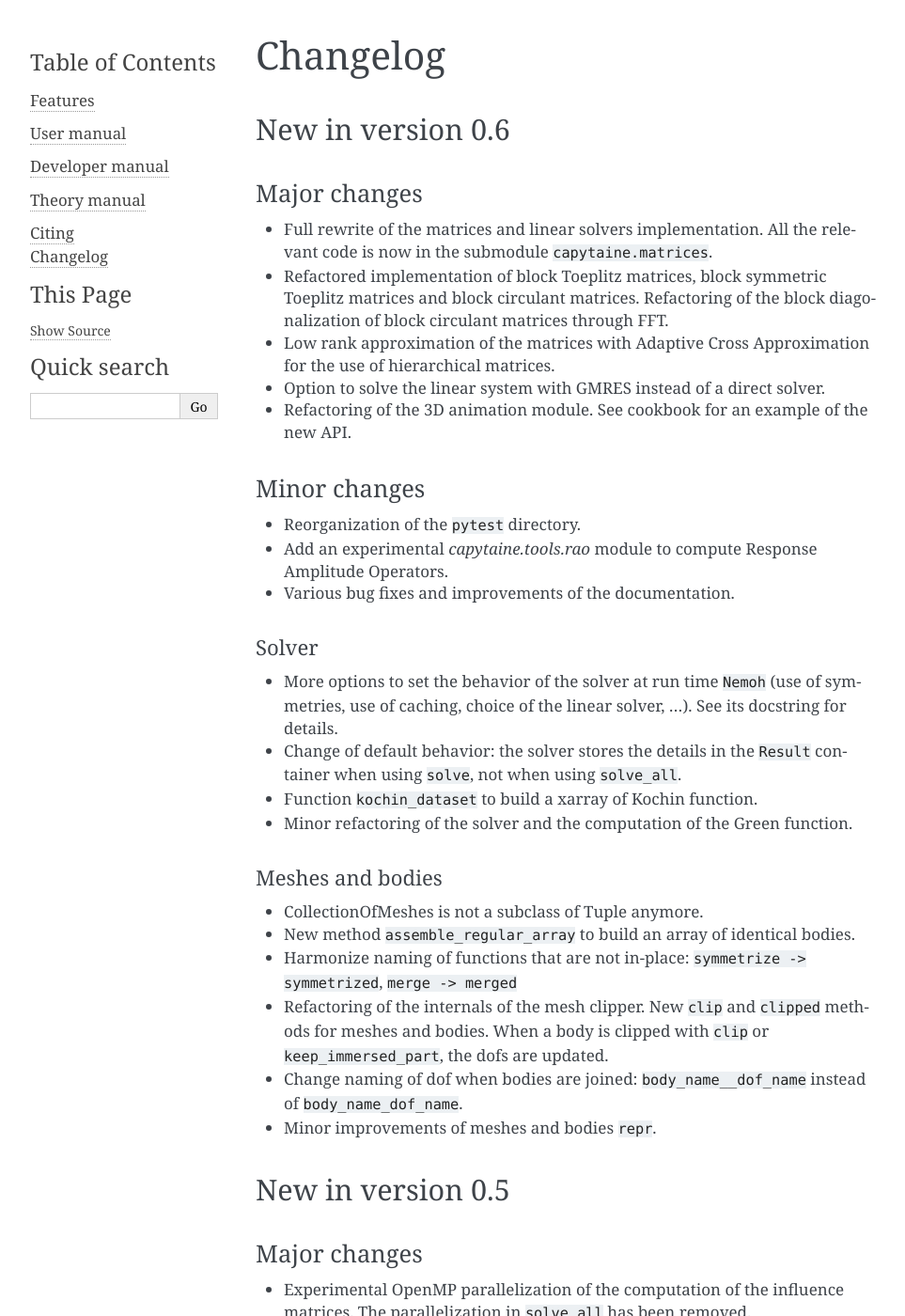
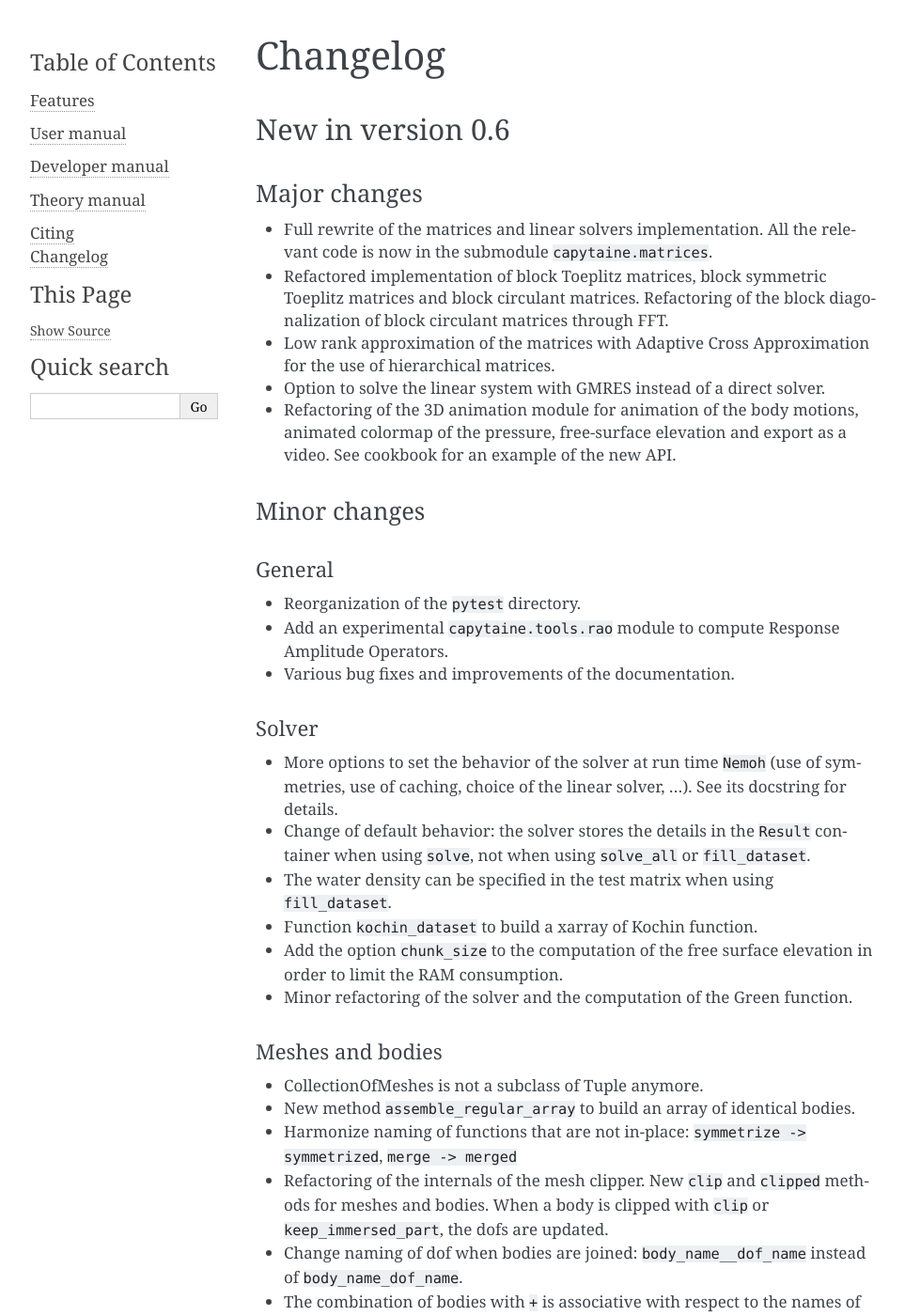
Before and after one commit to capytaine/capytaine, a Sphinx documentation site: the page built from docs/changelog.rst, in a window 1280 px wide and 1400 px high. Shown: the whole window at 94% size, without its empty margins (148-1111 px from the left). Built offline with Sphinx 7.4.7, drawn with Linux system fonts in a browser that asks for light colours; pages that are not in the unit, such as notebooks, are missing from menus; some of the changed text lies outside the part shown.

Commit message:
Update changelog.

```diff
--- a/docs/changelog.rst
+++ b/docs/changelog.rst
@@ -22,15 +22,19 @@ Major changes
 
 * Option to solve the linear system with GMRES instead of a direct solver.
 
-* Refactoring of the 3D animation module. See cookbook for an example of the new
-  API.
+* Refactoring of the 3D animation module for animation of the body motions,
+  animated colormap of the pressure, free-surface elevation and export as a
+  video. See cookbook for an example of the new API.
 
 Minor changes
 -------------
 
+General
+~~~~~~~
+
 * Reorganization of the :code:`pytest` directory.
 
-* Add an experimental `capytaine.tools.rao` module to compute Response Amplitude
+* Add an experimental :code:`capytaine.tools.rao` module to compute Response Amplitude
   Operators.
 
 * Various bug fixes and improvements of the documentation.
@@ -43,9 +47,16 @@ Solver
   See its docstring for details.
 
 * Change of default behavior: the solver stores the details in the :code:`Result`
-  container when using :code:`solve`, not when using :code:`solve_all`.
+  container when using :code:`solve`, not when using :code:`solve_all` or
+  :code:`fill_dataset`.
+
+* The water density can be specified in the test matrix when using
+  :code:`fill_dataset`.
 
 * Function :code:`kochin_dataset` to build a xarray of Kochin function.
+
+* Add the option :code:`chunk_size` to the computation of the free surface
+  elevation in order to limit the RAM consumption.
 
 * Minor refactoring of the solver and the computation of the Green function.
 
@@ -62,6 +73,9 @@ Meshes and bodies
   When a body is clipped with :code:`clip` or :code:`keep_immersed_part`, the dofs are updated.
 
 * Change naming of dof when bodies are joined: :code:`body_name__dof_name` instead of :code:`body_name_dof_name`.
+
+* The combination of bodies with :code:`+` is associative with respect to the
+  names of the dofs.
 
 * Minor improvements of meshes and bodies :code:`repr`.
 
```
